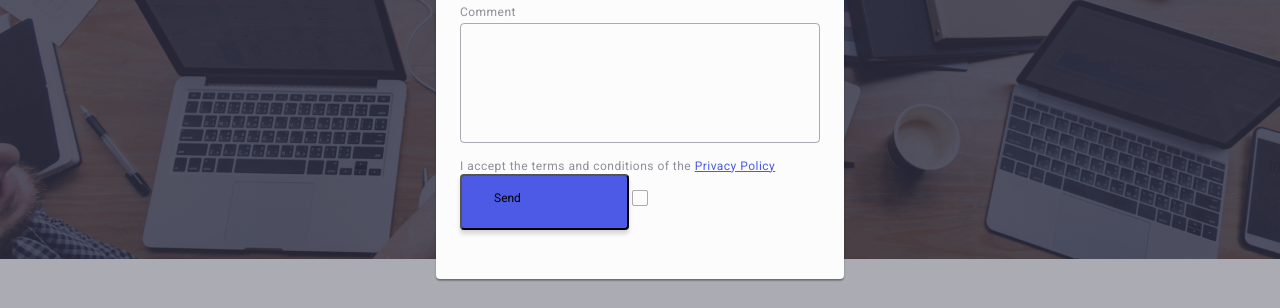
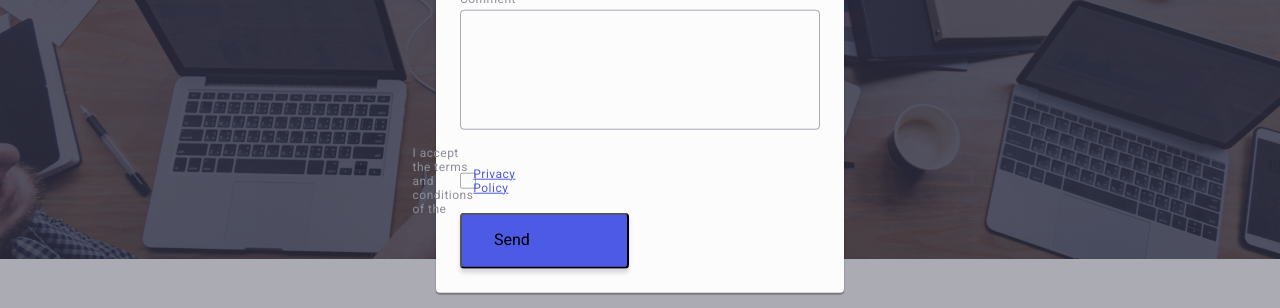
Before and after one commit to Kit29/goit-markup-hw-05, a plain HTML site: page index.html in a window 1280 px wide. Shown: the part 413-721 px from the top of the page. Drawn offline with nearby package versions, Linux system fonts and the light colour scheme.

Commit message:
goit-markup-hw-05
rggrdv

```diff
--- a/index.html
+++ b/index.html
@@ -433,15 +433,19 @@
             </div>
             <div class="form-wrapper-container">
                 <input class="checkbox visually-hidden" type="checkbox" name="user-privacy" id="user-privacy" value="true"/>
-                    <label class="wrapper-label"  for="user-privacy" >I accept the terms and conditions of the <a class="form-agreement-link">Privacy Policy</a>
-                        <button class="form-btn" type="submit">Send</button>
+                    <label class="wrapper-label"  for="user-privacy" >
                         <span class="wrapper-span">
+                            <text>I accept the terms and conditions of the </text>
+                            <a class="form-agreement-link">Privacy Policy</a>
                             <svg class="form-agreement-icon" width="10" height="8">
-                            <use href="./images/icons.svg#icon-Vector"></use>
+                            <use href="./images/icons.svg#icon-Vector">
+                            </use>
                         </svg>
                     </span>
                     </label>
             </div>
+            <button class="form-btn" type="submit">Send
+            </button>
         </form>
 
     </div>
```
